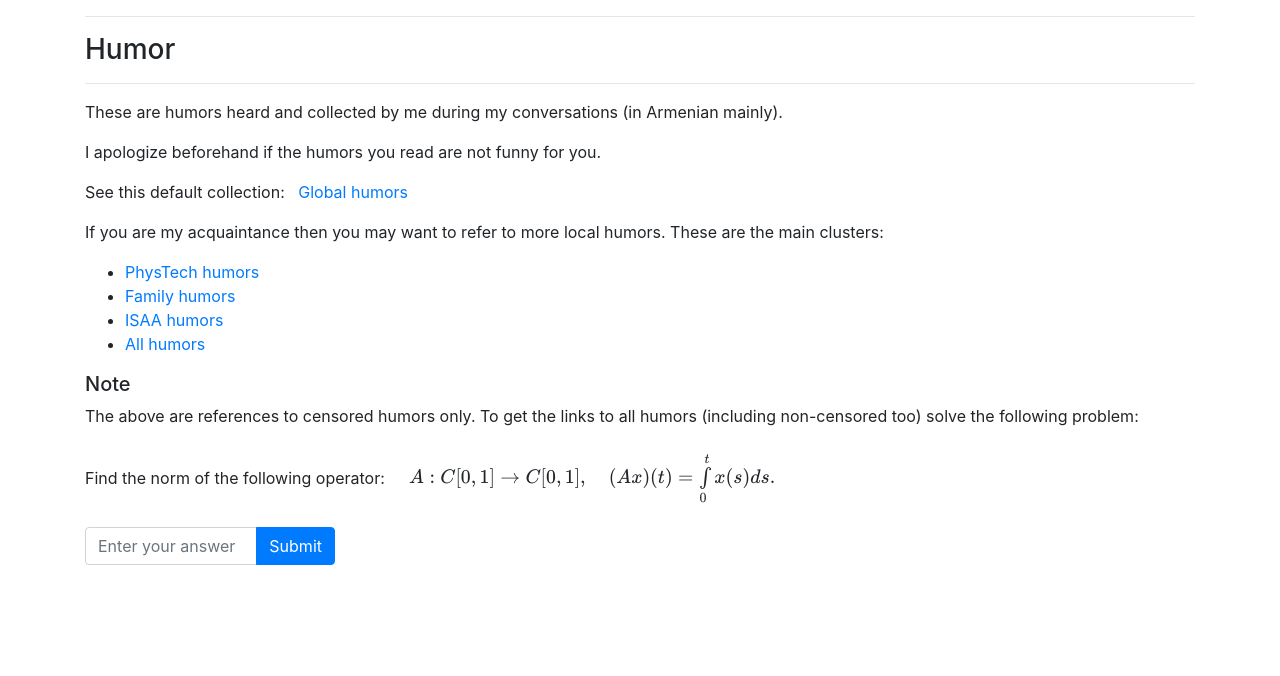
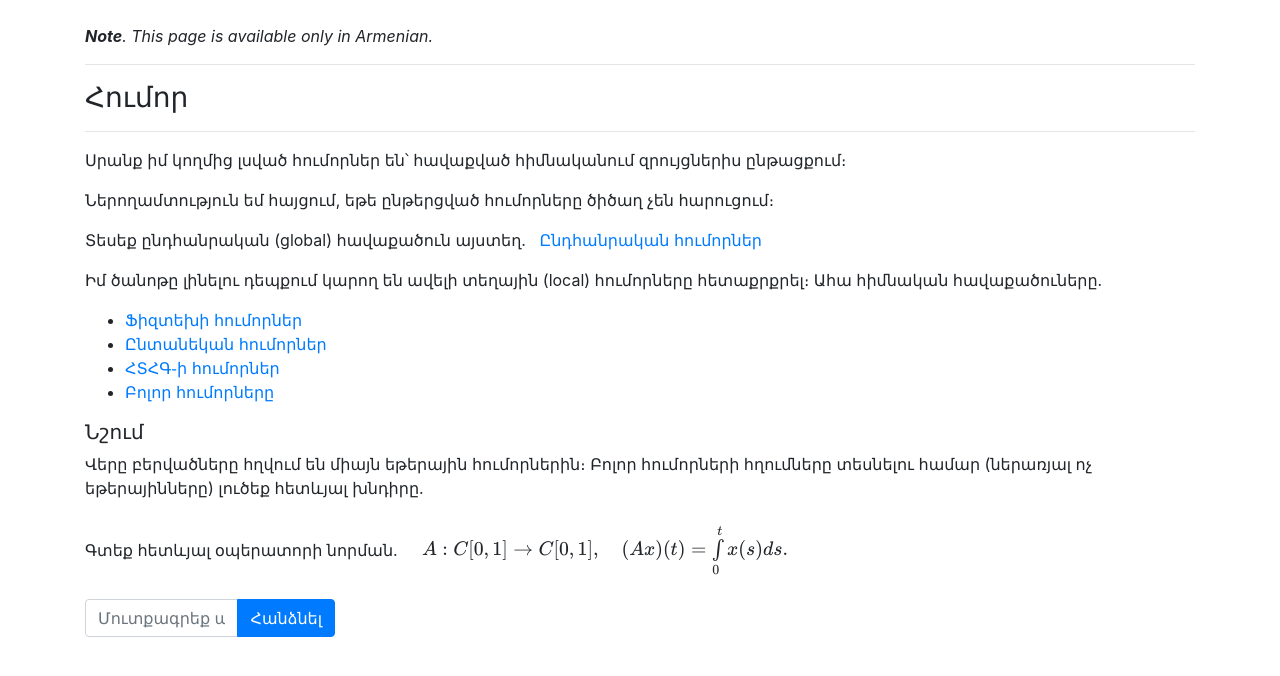
Before and after one commit to saro2808/website, a Flask app: page /humor in a window 1280 px wide. Shown: the part 60-736 px from the top of the page. Run offline with Flask 3, Linux system fonts and the light colour scheme; some libraries are stand-ins or nearby versions.

Commit message:
ordinary update

```diff
--- a/robots.txt
+++ b/robots.txt
@@ -4,8 +4,5 @@ Disallow: /
 User-agent: Googlebot
 Disallow:
 
-User-agent: YandexBot
-Disallow:
-
 User-agent: GPTBot
 Disallow:
--- a/templates/academic.html
+++ b/templates/academic.html
@@ -7,7 +7,7 @@
 <h3>Academic</h3>
 <hr>
 <p>Some academic stuff that displays my background and might be helpful for others.</p>
-<p>These are materials of some courses completed at MIPT.</p>
+<p>These are materials of some courses completed at MIPT and TUM.</p>
 <p><b>Note.</b> A portion of these is due to the contributions of my several coursemates.</p>
 <div class="text-container">
     {% for courses in course_categories %}
--- a/templates/humor.html
+++ b/templates/humor.html
@@ -3,50 +3,98 @@
 {% block title %} Humor {% endblock %}
 
 {% block content %}
+<br>
+<p>
+    <i><b>Note</b>. This page is available only in Armenian.</i>
+</p>
 <hr>
-<h3>Humor</h3>
+<h3>Հումոր</h3>
 <hr>
-<p>These are humors heard and collected by me during my conversations (in Armenian mainly).</p>
-<p>I apologize beforehand if the humors you read are not funny for you.</p>
-<p>See this default collection: &nbsp;&nbsp;<span><a href="{{ url_for('global_humors') }}">Global humors</a></span></p>
-<p>If you are my acquaintance then you may want to refer to more local humors. These are the main clusters:</p>
+<p>Սրանք իմ կողմից լսված հումորներ են՝ հավաքված հիմնականում զրույցներիս ընթացքում։</p>
+<p>Ներողամտություն եմ հայցում, եթե ընթերցված հումորները ծիծաղ չեն հարուցում։</p>
+<p>Տեսեք ընդհանրական (global) հավաքածուն այստեղ․ &nbsp;&nbsp;<span><a href="{{ url_for('global_humors') }}">Ընդհանրական հումորներ</a></span></p>
+<p>Իմ ծանոթը լինելու դեպքում կարող են ավելի տեղային (local) հումորները հետաքրքրել։ Ահա հիմնական հավաքածուները․</p>
 <ul>
-    <li><a href="{{ url_for('humor_phystech') }}">PhysTech humors</a></li>
-    <li><a href="{{ url_for('humor_familiar') }}">Family humors</a></li>
-    <li><a href="{{ url_for('humor_isaa') }}">ISAA humors</a></li>
-    <li><a href="{{ url_for('search_humors') }}">All humors</a></li>
+    <li><a href="{{ url_for('humor_phystech') }}">Ֆիզտեխի հումորներ</a></li>
+    <li><a href="{{ url_for('humor_familiar') }}">Ընտանեկան հումորներ</a></li>
+    <li><a href="{{ url_for('humor_isaa') }}">ՀՏՀԳ֊ի հումորներ</a></li>
+    <li><a href="{{ url_for('search_humors') }}">Բոլոր հումորները</a></li>
 </ul>
-<h5>Note</h5>
-<p>The above are references to censored humors only. To get the links to all humors (including non-censored too)
-solve the following problem:
+<h5>Նշում</h5>
+<p>Վերը բերվածները հղվում են միայն եթերային հումորներին։ Բոլոր հումորների հղումները տեսնելու համար (ներառյալ ոչ եթերայինները)
+լուծեք հետևյալ խնդիրը․
 <br><br>
-Find the norm of the following operator:
+Գտեք հետևյալ օպերատորի նորման․
     \( \quad A: C[0, 1] \to C[0, 1], \quad (Ax)(t)=\int\limits_0^t x(s)ds. \)
 </p>
-
 <form method="post" action="{{ url_for('verify_answer') }}" class="mt-4">
     <div class="input-group w-50" style="max-width: 250px;">
-        <input type="text" id="problem_answer" name="problem_answer" class="form-control" placeholder="Enter your answer" required>
+        <input type="text" id="problem_answer" name="problem_answer" class="form-control" placeholder="Մուտքագրեք պատասխանը" required>
         <div class="input-group-append">
-            <button type="submit" class="btn btn-primary">Submit</button>
+            <button type="submit" class="btn btn-primary">Հանձնել</button>
         </div>
     </div>
 </form>
-
 {% if correct %}
     <div class="alert alert-success mt-3" role="alert">
-        ✅ Congratulations! Here are the links to all humors (including non-censored):
+        ✅ Շնորհավորանքներ! Ահա բոլոր հումորների հղումները (ներառյալ ոչ եթերայինները)․
     </div>
     <ul>
-        <li><a href="{{ url_for('humor_phystech_all') }}">PhysTech humors</a></li>
-        <li><a href="{{ url_for('humor_familiar_all') }}">Familiar humors</a></li>
-        <li><a href="{{ url_for('humor_isaa_all') }}">ISAA humors</a></li>
-        <li><a href="{{ url_for('search_humors_all') }}">All humors</a></li>
+        <li><a href="{{ url_for('humor_phystech_all') }}">Ֆիզտեխի հումորներ</a></li>
+        <li><a href="{{ url_for('humor_familiar_all') }}">Ընտանեկան հումորներ</a></li>
+        <li><a href="{{ url_for('humor_isaa_all') }}">ՀՏՀԳ֊ի հումորներ</a></li>
+        <li><a href="{{ url_for('search_humors_all') }}">Բոլոր հումորները</a></li>
     </ul>
 {% elif incorrect is defined %}
     <div class="alert alert-danger mt-3" role="alert">
-        ❌ Incorrect answer. Try again.
+        ❌ Սխալ պատասխան։ Փորձեք կրկին։
     </div>
 {% endif %}
 
+<!--<hr>-->
+<!--<h3>Humor</h3>-->
+<!--<hr>-->
+<!--<p>These are humors heard and collected by me during my conversations (in Armenian mainly).</p>-->
+<!--<p>I apologize beforehand if the humors you read are not funny for you.</p>-->
+<!--<p>See this default collection: &nbsp;&nbsp;<span><a href="{{ url_for('global_humors') }}">Global humors</a></span></p>-->
+<!--<p>If you are my acquaintance then you may want to refer to more local humors. These are the main clusters:</p>-->
+<!--<ul>-->
+<!--    <li><a href="{{ url_for('humor_phystech') }}">PhysTech humors</a></li>-->
+<!--    <li><a href="{{ url_for('humor_familiar') }}">Family humors</a></li>-->
+<!--    <li><a href="{{ url_for('humor_isaa') }}">ISAA humors</a></li>-->
+<!--    <li><a href="{{ url_for('search_humors') }}">All humors</a></li>-->
+<!--</ul>-->
+<!--<h5>Note</h5>-->
+<!--<p>The above are references to censored humors only. To get the links to all humors (including non-censored too)-->
+<!--solve the following problem:-->
+<!--<br><br>-->
+<!--Find the norm of the following operator:-->
+<!--    \( \quad A: C[0, 1] \to C[0, 1], \quad (Ax)(t)=\int\limits_0^t x(s)ds. \)-->
+<!--</p>-->
+
+<!--<form method="post" action="{{ url_for('verify_answer') }}" class="mt-4">-->
+<!--    <div class="input-group w-50" style="max-width: 250px;">-->
+<!--        <input type="text" id="problem_answer" name="problem_answer" class="form-control" placeholder="Enter your answer" required>-->
+<!--        <div class="input-group-append">-->
+<!--            <button type="submit" class="btn btn-primary">Submit</button>-->
+<!--        </div>-->
+<!--    </div>-->
+<!--</form>-->
+
+<!--{% if correct %}-->
+<!--    <div class="alert alert-success mt-3" role="alert">-->
+<!--        ✅ Congratulations! Here are the links to all humors (including non-censored):-->
+<!--    </div>-->
+<!--    <ul>-->
+<!--        <li><a href="{{ url_for('humor_phystech_all') }}">PhysTech humors</a></li>-->
+<!--        <li><a href="{{ url_for('humor_familiar_all') }}">Familiar humors</a></li>-->
+<!--        <li><a href="{{ url_for('humor_isaa_all') }}">ISAA humors</a></li>-->
+<!--        <li><a href="{{ url_for('search_humors_all') }}">All humors</a></li>-->
+<!--    </ul>-->
+<!--{% elif incorrect is defined %}-->
+<!--    <div class="alert alert-danger mt-3" role="alert">-->
+<!--        ❌ Incorrect answer. Try again.-->
+<!--    </div>-->
+<!--{% endif %}-->
+
 {% endblock %}
--- a/templates/index.html
+++ b/templates/index.html
@@ -6,7 +6,7 @@
         <br>
         <h2>{% block title %} Saro Harutyunyan {% endblock %}</h2>
         <p>
-            I am a mathematics enthusiast. In this website you will
+            I am a mathematics enthusiast currently studying data science at TUM. In this website you will
             find content related to my activities and interests.
         </p>
         <p>You can find me in/via</p>
--- a/templates/դաւթար_երաժշտական.html
+++ b/templates/դաւթար_երաժշտական.html
@@ -255,8 +255,8 @@
             <a href="https://www.youtube.com/watch?v=tCsl6ZcY9ag">The Physics Of Dissonance</a> տեսանյութում։
           </p>
 
-          <!-- Ռիթմ և հաճախություն -->
-          <h4 id="section-rhythm-and-pitch">Ռիթմ և հաճախություն</h4>
+          <!-- Ռիթմ և նոտա -->
+          <h4 id="section-rhythm-and-pitch">Ռիթմ և նոտա</h4>
           <p>Եթե ձեռքով չափ տանք (թեթևակի հարվածենք, օրինակ, ոտքին) ամեն վայրկյանը մեկ, ապա կստեղծենք <i>ռիթմ</i>։ Այն արագացնելով, օրինակ,
             հազար անգամ` կլսենք նոտա։ Այսինքն ռիթմը և նոտան համարժեք են։ Սա զարմանալի չէ, քանի որ թե՛ մեկը և թե՛ մյուսը բնութագրվում են
             հաճախությամբ․ փոքր հաճախությունների դեպքում ընկալում ենք այն որպես դիսկրետ իրադարձություններ՝ ռիթմ, իսկ մեծերի դեպքում՝
@@ -1087,7 +1087,7 @@
             <figcaption style="text-align:center;">Ակորդների անցումների քարտեզ</figcaption>
           </figure>
           <p>Դիտարկենք C մաժոր տոնայնությունը։ Նկատենք, որ ցանկացած աստիճանից (հարաձայն ակորդից) կարող ենք բարձրանալ կամ իջնել սեկունդայով,
-            տերցիայով կամ կվարտայով։ Եվ ընդհակառակը, ցանկացած անցում կարելի բնութագրել նախկին դիրքից սեկունդայով, տերցիայով կամ կվարտայով
+            տերցիայով կամ կվարտայով։ Եվ ընդհակառակը, ցանկացած անցում կարելի է բնութագրել նախկին դիրքից սեկունդայով, տերցիայով կամ կվարտայով
             շարժում վերև կամ ներքև։ Սա մոտիվացնում է կազմելու բերված քարտեզը․ այս քարտեզով կարելի է բնութագրել ցանկացած անցում՝ հարակցված
             հարմոնիայի կոնտեքստում։
           </p>
```
Also changed, not shown: static/json/humors.json.
